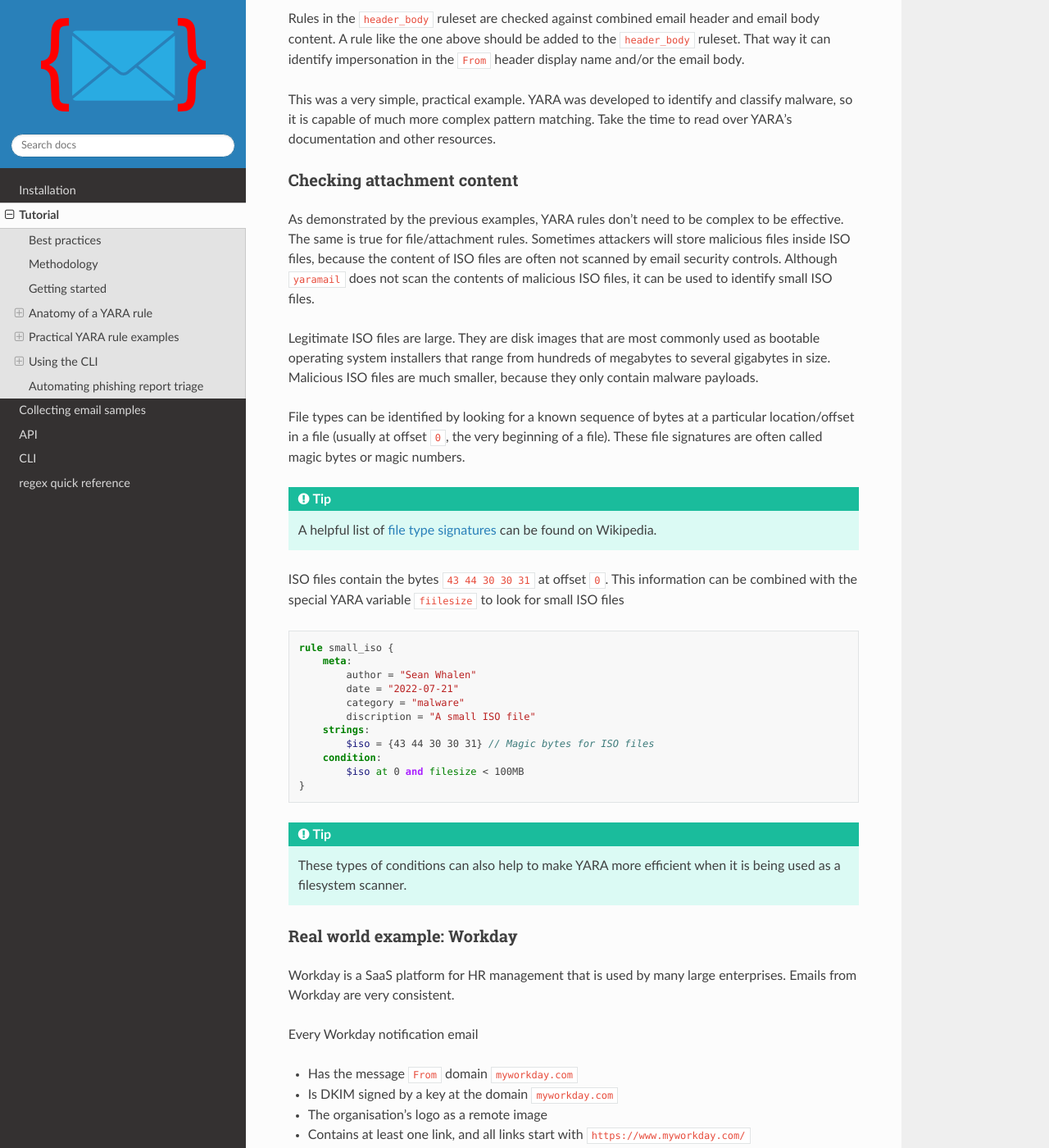
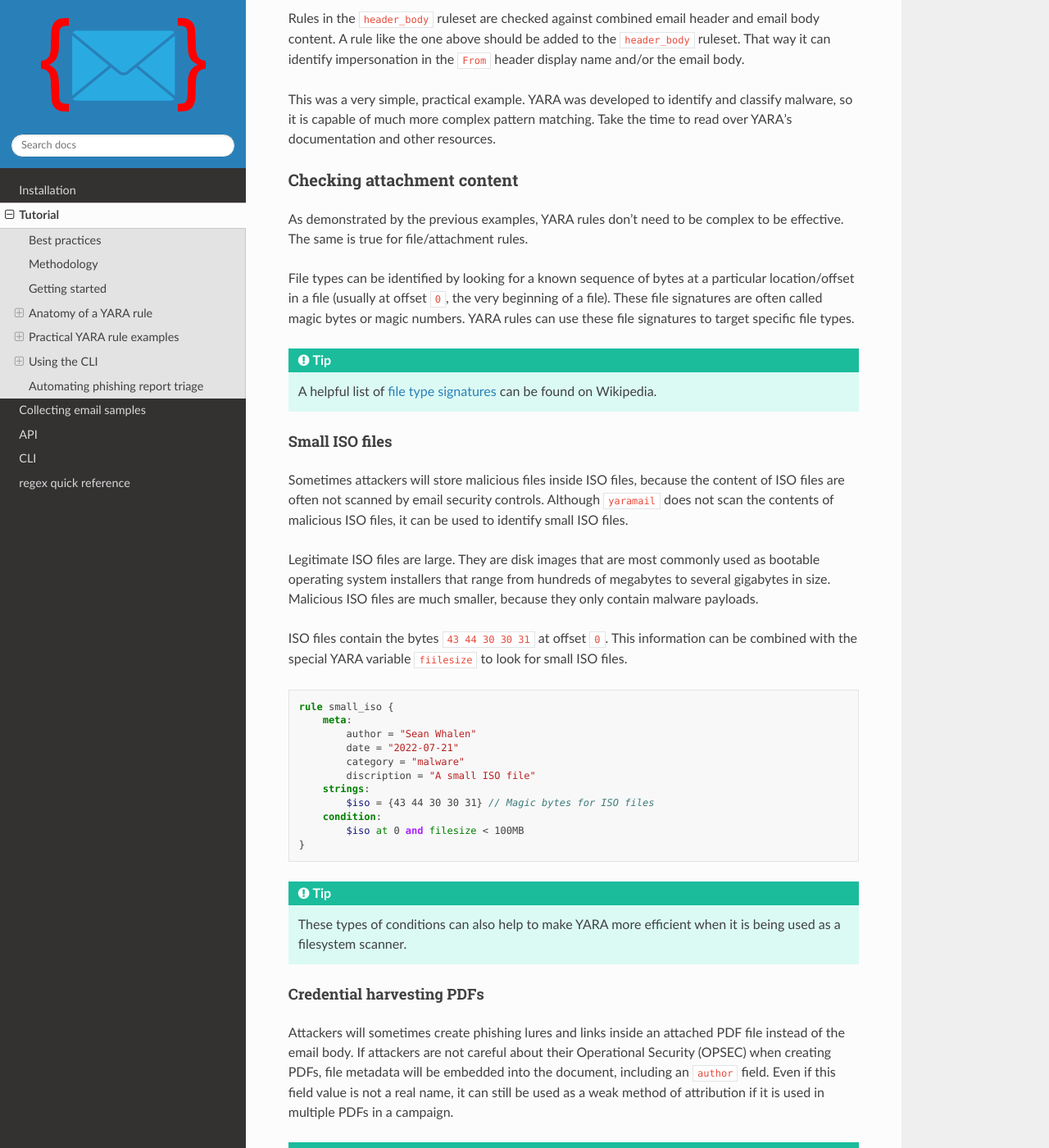
Before and after one commit to seanthegeek/yaramail, a Sphinx documentation site: the page built from docs/source/tutorial.md, in a window 1280 px wide and 1400 px high, scrolled down 6477 px. Shown: the whole window at 82% size. Built offline with Sphinx 7.4.7 and the Read the Docs theme 2.0.0, drawn with Linux system fonts in a browser that asks for light colours; some of the changed text lies outside the part shown.

Commit message:
Update tutorial.md

````diff
--- a/docs/source/tutorial.md
+++ b/docs/source/tutorial.md
@@ -324,6 +324,20 @@
 
 As demonstrated by the previous examples, YARA rules don't need
 to be complex to be effective. The same is true for file/attachment rules.
+
+File types can be identified by looking for a known sequence of bytes at a
+particular location/offset in a file (usually at offset `0`, the very beginning
+of a file). These file signatures are often called magic bytes or magic
+numbers. YARA rules can use these file signatures to target specific file
+types.
+
+```{tip}
+A helpful list of [file type signatures][file signatures] can be found on
+Wikipedia.
+```
+
+#### Small ISO files
+
 Sometimes attackers will store malicious files inside ISO files, because the
 content of ISO files are often not scanned by email security controls.
 Although `yaramail` does not scan the contents of malicious ISO files, it can
@@ -334,18 +348,9 @@
 megabytes to several gigabytes in size. Malicious ISO files are much
 smaller, because they only contain malware payloads.
 
-File types can be identified by looking for a known sequence of bytes at a
-particular location/offset in a file (usually at offset `0`, the very beginning
-of a file). These file signatures are often called magic bytes or magic
-numbers.
-
-```{tip}
-A helpful list of [file type signatures][file signatures] can be found on
-Wikipedia.
-```
 ISO files contain the bytes `43 44 30 30 31` at offset `0`. This information
 can be combined with the special YARA variable `fiilesize` to look for small
-ISO files
+ISO files.
 
 ```yara
 rule small_iso {
@@ -364,6 +369,45 @@
 ```{tip}
 These types of conditions can also help to make YARA more efficient when it is
 being used as a filesystem scanner.
+```
+
+#### Credential harvesting PDFs
+
+Attackers will sometimes create phishing lures and links inside an attached
+PDF file instead of the email body. If attackers are not careful about their
+Operational Security (OPSEC) when creating PDFs, file metadata will be
+embedded into the document, including an `author` field. Even if this field
+value is not a real name, it can still be used as a weak method of attribution
+if it is used in multiple PDFs in a campaign.
+
+```{tip}
+[exiftool][exiftool] can show metadata for a wide varity of file
+types, including PDFs.
+```
+
+The YARA rule below identifies PDFs created by `The Robot Devil` that contain
+at least one clickable link.
+
+```yara
+rule robot_devil_pdf {
+    meta:
+        author = "Sean Whalen"
+        date = "2022-08-09"
+        category = "credential harvesting"
+        description = "Robot Devil credential harvesting PDF"
+    strings:
+        $pdf = {25 50 44 46 2D}
+        $s_author = "Author(The Robot Devil)" ascii wide
+        $s_uri = /URI\(.+\)/
+    condition:
+        $pdf at 0 and all of ($s_*)
+}
+```
+
+```{note}
+Although `/URI(` as a text string could have been used to check for clickable
+links, using a regular expression is better in this situation, because it will
+show full URLs in the list of matches.
 ```
 
 ### Real world example: Workday
````
Also changed, not shown: other parts of docs/source/tutorial.md (+6 -5 lines).
